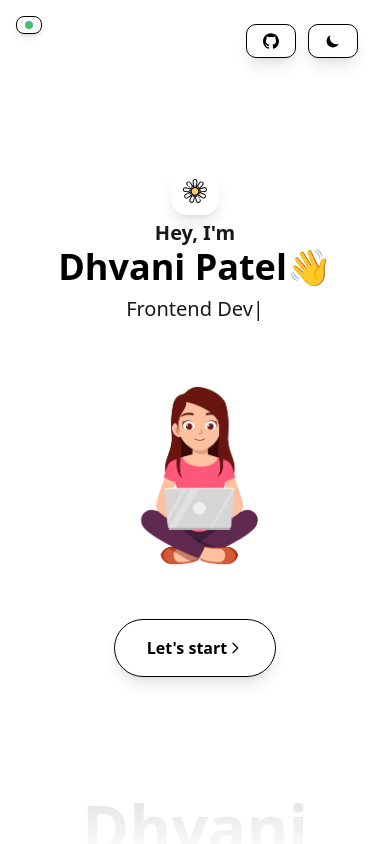
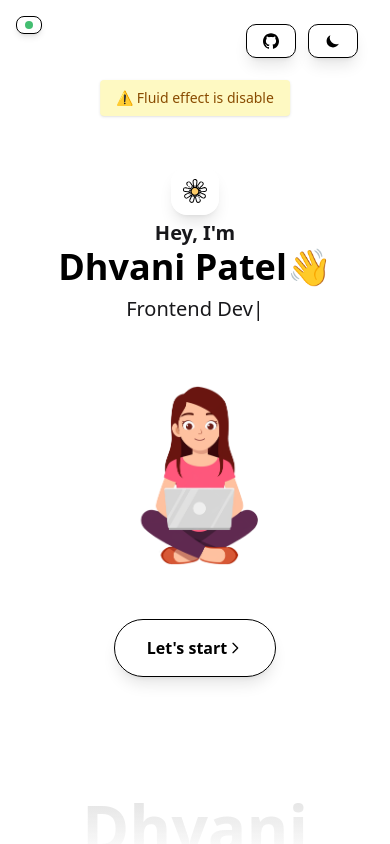
Before and after one commit to dp2525/dp2525.github.io, a Next.js app in the folder update/: page / in a window 390 px wide. Built offline with nearby package versions, Linux system fonts and the light colour scheme.

Commit message:
alert for fluid effect

```diff
--- a/update/src/app/page.tsx
+++ b/update/src/app/page.tsx
@@ -81,7 +81,7 @@ export default function Home() {
   const [isDeleting, setIsDeleting] = useState(false);
   const [mounted, setMounted] = useState(false);
   const [isThemeToggling, setIsThemeToggling] = useState(false);
-
+  const [showFluidNotice, setShowFluidNotice] = useState(false);
 
   // Move all hooks before any conditional logic
   // Debounced theme toggle to prevent rapid clicks
@@ -122,6 +122,9 @@ export default function Home() {
 
   useEffect(() => {
     setMounted(true);
+    if (typeof window !== 'undefined' && window.innerWidth < 1024) {
+      setShowFluidNotice(true);
+    }
   }, []);
 
   /*  animations */
@@ -197,6 +200,12 @@ export default function Home() {
     <div className={`relative flex h-screen flex-col items-center justify-center overflow-hidden px-4 transition-colors duration-300 ${
       isDark ? 'bg-gray-900' : 'bg-white'
     }`}>
+      {/* Fluid effect notification for mobile/tablet */}
+      {showFluidNotice && (
+        <div className="fixed top-20 left-1/2 transform -translate-x-1/2 bg-yellow-100 text-yellow-800 px-4 py-2 rounded shadow z-40 text-sm pointer-events-none">
+          ⚠️ Fluid effect is disable
+        </div>
+      )}
       {/* Looking for talent button - responsive, only symbol on small screens */}
       <button
         className="fixed top-4 left-4 sm:top-6 sm:left-8 z-30 flex items-center gap-1 px-2 py-1 rounded-md shadow-md border backdrop-blur-lg transition-colors duration-300
```
